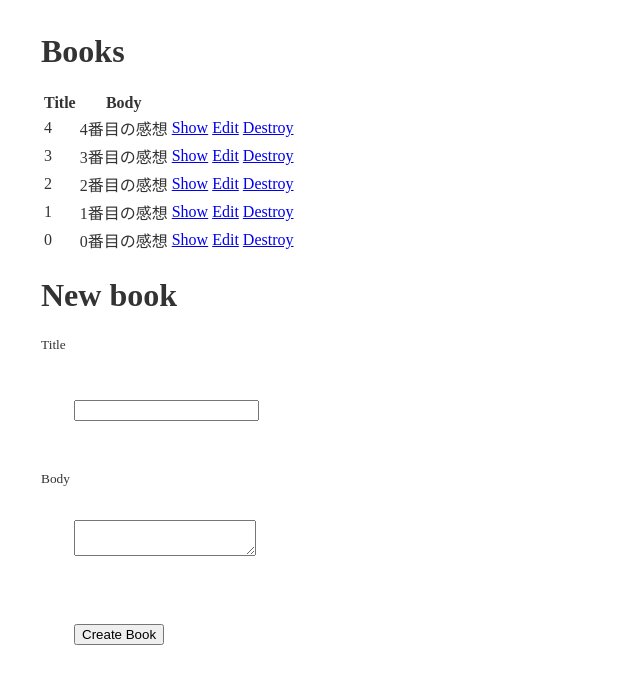
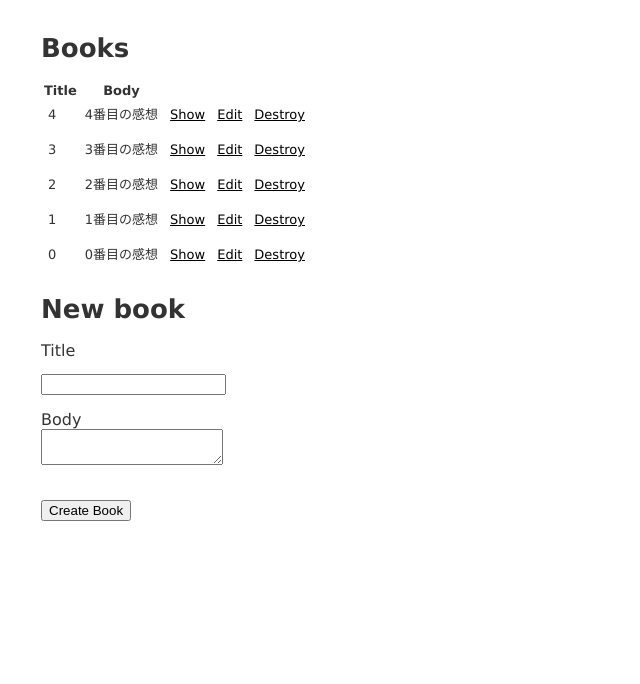
Before and after one commit to dede-sato/Task2, a Rails app: page /books in a window 1280 px wide. Shown: the top 684 px of the page, without its empty margins (0-640 px from the left). Run offline with Rails 7, Linux system fonts and the light colour scheme; data comes from the database, SQL or seed files in the repository; style sheets or scripts are compiled from the project's sources.

Commit message:
book index css done

```diff
--- a/app/assets/stylesheets/application.css
+++ b/app/assets/stylesheets/application.css
@@ -1,3 +1,10 @@
+/* 全体 */
+body {
+  color: #333;
+  font-family: verdana, arial, helvetica, sans-serif;
+}
+
+
 /* successメッセージ */
 .notice {
   color: green;
--- a/app/assets/stylesheets/books.scss
+++ b/app/assets/stylesheets/books.scss
@@ -1,3 +1,49 @@
-// Place all the styles related to the books controller here.
-// They will automatically be included in application.css.
-// You can use Sass (SCSS) here: https://sass-lang.com/
+// 全体
+h1 {
+  font-size: 26px;
+}
+
+// index各項目
+table {
+  display: table;
+  border-collapse: separate;
+  box-sizing: border-box;
+  text-indent: initial;
+  border-spacing: 2px;
+  border-color: grey;
+  font-size: 13px;
+}
+
+th {
+  padding: 1 1 1 5px;
+}
+
+
+
+td {
+  padding-bottom: 7px;
+  padding-left: 5px;
+  padding-right: 5px;
+  color: #333;
+  margin: 33px;
+  line-height: 25px;
+  font-size: 13px;
+  font-family: verdana, arial, helvetica, sans-serif;
+}
+
+// 詳細、編集、削除の移行
+.jump {
+  color: #000;
+
+}
+
+.jump:hover {
+  color: #fff;
+  background-color: black;
+  cursor: pointer;
+}
+
+// formに関するもの
+.form p {
+  margin: 0;
+}
--- a/app/views/books/_form.html.erb
+++ b/app/views/books/_form.html.erb
@@ -1,3 +1,4 @@
+<div class="form">
   <%= form_for @book do |f| %>
     <% if @book && @book.errors.any? %>
       <%= @book.errors.count %>errors prohibited this obj from being saved:<br>
@@ -7,11 +8,11 @@
         <% end %>
       </ul>
     <% end %>
-  <small>Title</small>
+    <label>Title</label>
     <p>
       <%= f.text_field :title %>
     </p>
-  <small>Body</small>
+    <label>Body</label>
     <p>
       <%= f.text_area :body %>
     </p>
@@ -19,3 +20,4 @@
       <%= f.submit %>
     </p>
   <% end %>
+</div>
--- a/app/views/books/index.html.erb
+++ b/app/views/books/index.html.erb
@@ -11,12 +11,13 @@
         <tr>
           <td><%= b.title %></td>
           <td><%= b.body %></td>
-          <td><%= link_to 'Show', book_path(b) %></td>
-          <td><%= link_to 'Edit', edit_book_path(b) %></td>
+          <td><%= link_to 'Show', book_path(b), class:'jump' %></td>
+          <td><%= link_to 'Edit', edit_book_path(b), class:'jump' %></td>
           <td><%= link_to 'Destroy',
                           book_path(b),
                           method: :delete,
-                          data: { confirm: 'Are you sure?' } %></td>
+                          data: { confirm: 'Are you sure?' },
+                          class:'jump' %></td>
         </tr>
       <% end %>
     </table>
```
Lines whose indentation alone changed are shown as unchanged.
